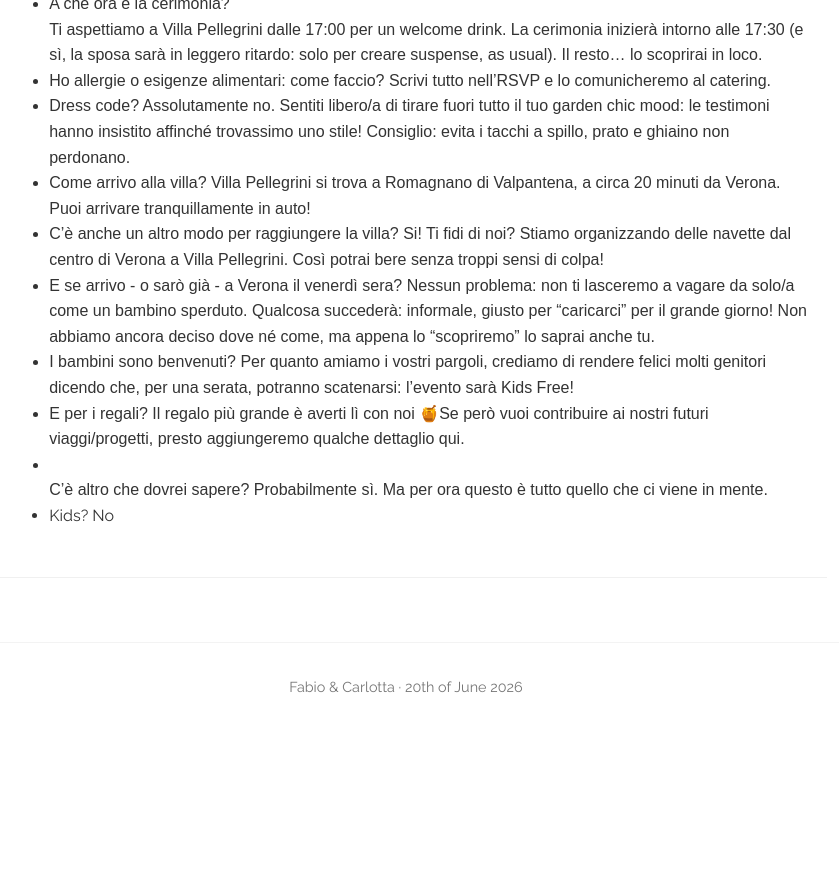
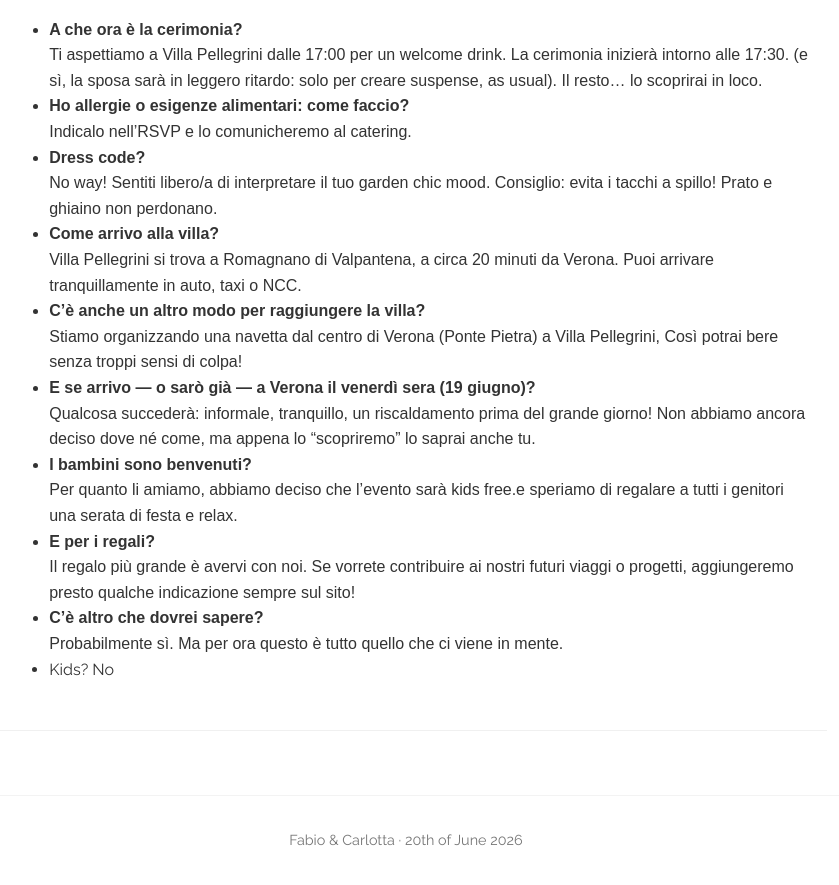
Before and after one commit to fabiolucidi/fabioecarlotta.github.io, a Jekyll site: the page built from it/index.md, in a window 1280 px wide and 1400 px high, scrolled down 5765 px, cut to the strip 337-1222 px from the top of the window. Shown: the whole strip, without its empty margins (234-1073 px from the left). Built offline with Jekyll 4.4.1, drawn with Linux system fonts in a browser that asks for light colours; nearby versions of some CDN libraries; some web fonts are replaced; some of the changed text lies outside the part shown.

Commit message:
Italian version of the pages

```diff
--- a/_includes/it/qa.html
+++ b/_includes/it/qa.html
@@ -4,20 +4,39 @@
     <div class="default-title">
         <h2>Q&A</h2>
         <ul class="list">
-            <li>A che ora è la cerimonia? <br/> Ti aspettiamo a Villa Pellegrini dalle 17:00 per un welcome drink.
-            La cerimonia inizierà intorno alle 17:30 (e sì, la sposa sarà in leggero ritardo: solo per creare suspense, as usual). Il resto… lo scoprirai in loco. </li>
-            <li>Ho allergie o esigenze alimentari: come faccio? Scrivi tutto nell’RSVP e lo comunicheremo al catering. </li>
+            <li><b>A che ora è la cerimonia?</b><br>
+            Ti aspettiamo a Villa Pellegrini dalle 17:00 per un welcome drink.
+            La cerimonia inizierà intorno alle 17:30. (e sì, la sposa sarà in leggero ritardo: solo per creare suspense, as usual). Il resto… lo scoprirai in loco.</li>
 
-            <li>Dress code? Assolutamente no. Sentiti libero/a di tirare fuori tutto il tuo garden chic mood: le testimoni hanno insistito affinché trovassimo uno stile!  Consiglio: evita i tacchi a spillo, prato e ghiaino non perdonano. </li>
-            <li>Come arrivo alla villa? Villa Pellegrini si trova a Romagnano di Valpantena, a circa 20 minuti da Verona.
-                Puoi arrivare tranquillamente in auto! </li>
-            <li>C’è anche un altro modo per raggiungere la villa? Si! Ti fidi di noi? Stiamo organizzando delle navette dal centro di Verona a Villa Pellegrini.
-        Così potrai bere senza troppi sensi di colpa! </li>
-            <li>E se arrivo - o sarò già - a Verona il venerdì sera? Nessun problema: non ti lasceremo a vagare da solo/a come un bambino sperduto.
-                Qualcosa succederà: informale, giusto per “caricarci” per il grande giorno! Non abbiamo ancora deciso dove né come, ma appena lo “scopriremo” lo saprai anche tu. </li>
-            <li>I bambini sono benvenuti? Per quanto amiamo i vostri pargoli, crediamo di rendere felici molti genitori dicendo che, per una serata, potranno scatenarsi: l’evento sarà Kids Free!</li>
-            <li>E per i regali? Il regalo più grande è averti lì con noi 🍯Se però vuoi contribuire ai nostri futuri viaggi/progetti, presto aggiungeremo qualche dettaglio qui.</li>
-            <li></li>C’è altro che dovrei sapere? Probabilmente sì. Ma per ora questo è tutto quello che ci viene in mente.</li>
+            <li><b>Ho allergie o esigenze alimentari: come faccio?</b><br>
+            Indicalo nell’RSVP e lo comunicheremo al catering.</li>
+
+            <li><b>Dress code?</b><br>
+            No way! Sentiti libero/a di interpretare il tuo garden chic mood.
+            Consiglio: evita i tacchi a spillo! Prato e ghiaino non perdonano.</li>
+
+            <li><b>Come arrivo alla villa?</b><br>
+            Villa Pellegrini si trova a Romagnano di Valpantena, a circa 20 minuti da Verona.
+            Puoi arrivare tranquillamente in auto, taxi o NCC.</li>
+
+            <li><b>C’è anche un altro modo per raggiungere la villa?</b><br>
+            Stiamo organizzando una navetta dal centro di Verona (Ponte Pietra) a Villa Pellegrini,
+            Così potrai bere senza troppi sensi di colpa!</li>
+
+            <li><b>E se arrivo — o sarò già — a Verona il venerdì sera (19 giugno)?</b><br>
+            Qualcosa succederà: informale, tranquillo, un riscaldamento prima del grande giorno! Non abbiamo ancora deciso dove né come, ma appena lo “scopriremo” lo saprai anche tu.</li>
+
+            <li><b>I bambini sono benvenuti?</b><br>
+            Per quanto li amiamo, abbiamo deciso che l’evento sarà kids free.e speriamo di regalare a tutti i genitori una serata di festa e relax.</li>
+
+            <li><b>E per i regali?</b><br>
+            Il regalo più grande è avervi con noi.
+            Se vorrete contribuire ai nostri futuri viaggi o progetti, aggiungeremo presto qualche indicazione sempre sul sito!</li>
+
+            <li><b>C’è altro che dovrei sapere?</b><br>
+            Probabilmente sì.
+            Ma per ora questo è tutto quello che ci viene in mente.</li>
+
         </ul>
 
     </div>
--- a/_includes/it/rsvp.html
+++ b/_includes/it/rsvp.html
@@ -4,9 +4,9 @@
         <h2>RSVP</h2>
     </div>
 
-    <p class="default-text">Per aiutarci a organizzare tutto al meglio, vi chiediamo di rispondere ad alcune domande.</p>
-    <p class="default-text">Allergie, arrivi, navette, canzoni… poche domande, tutte utili.</p>
-    <p class="default-text">Vi chiediamo di rispondere <strong>entro il 20 febbraio 2026</strong>.</p>
+    <p class="default-text">Per aiutarci a organizzare tutto al meglio, vi chiediamo di compilare questo form.</p>
+    <p class="default-text">Allergie, arrivi, navette, canzoni… poche domande, tutte utili, per accogliervi al meglio.</p>
+    <p class="default-text">Vi chiediamo di rispondere <strong>entro il 15 febbraio 2026</strong> 💛.</p>
     <p class="default-text">Grazie mille ❤️</p>
 
     <div class="form-container">
--- a/_includes/it/whwh.html
+++ b/_includes/it/whwh.html
@@ -6,14 +6,15 @@
 
     <div class="default-text">
     <p>
-        Tutto si svolgerà nella cornice dell’incantevole Villa Pellegrini, a Romagnano di Valpantena.
+        Tutto si svolgerà nella cornice dell’incantevole <b>Villa Pellegrini</b>, a Romagnano di Valpantena.
     </p>
         <ul class="list">
+        <li>17:00 - Welcome drink</li>
         <li>17:30 - Cerimonia</li>
         <li>18.30 - Aperitivo in giardino</li>
         <li>20:30 - Cena e taglio torta</li>
-        <li>23:00 - Party fino alle 2:00</li>
         </ul>
-        Per raggiungere La villa suggeriamo l'auto. Sarà disponibile anche una navetta da Ponte Pietra (Verona).
+        A seguire pary fino alle 2:00. </br>
+        La villa è raggiungibile in auto, taxi e NCC.
     </div>
 </section>
```
